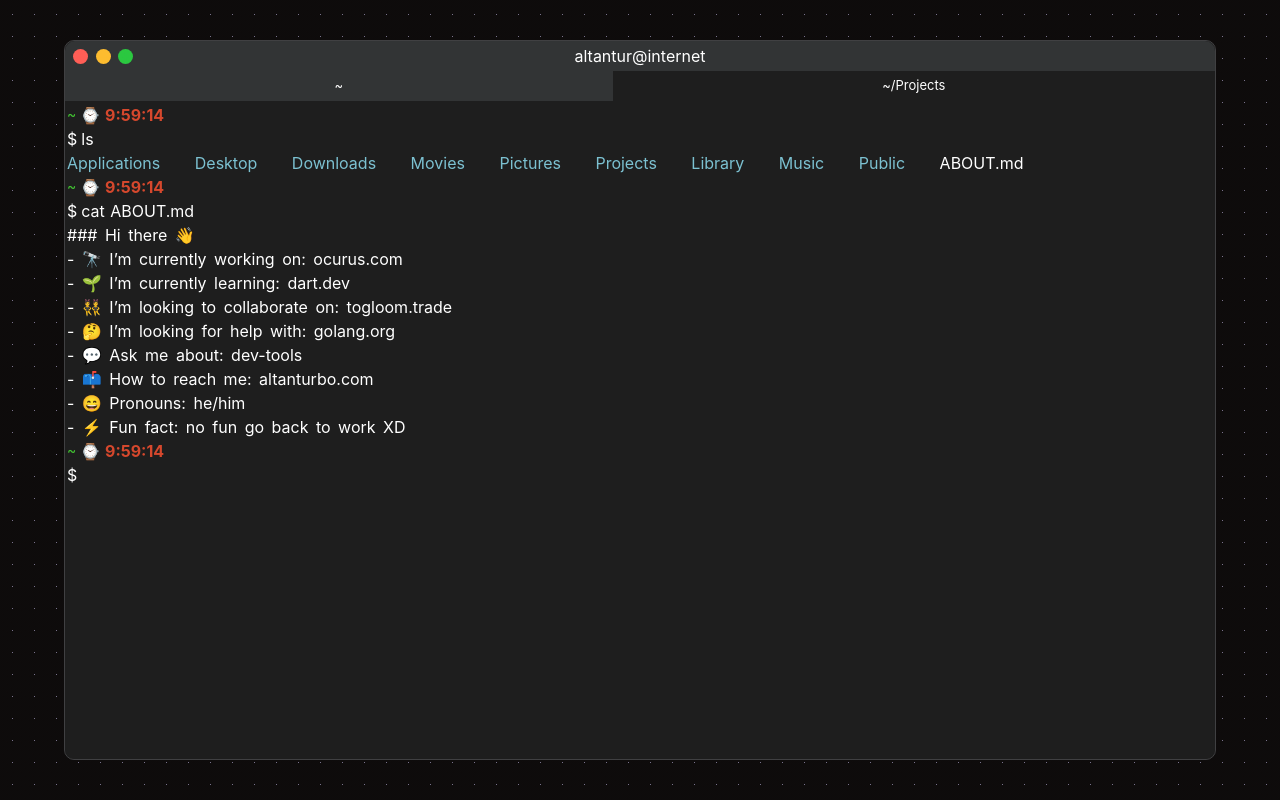
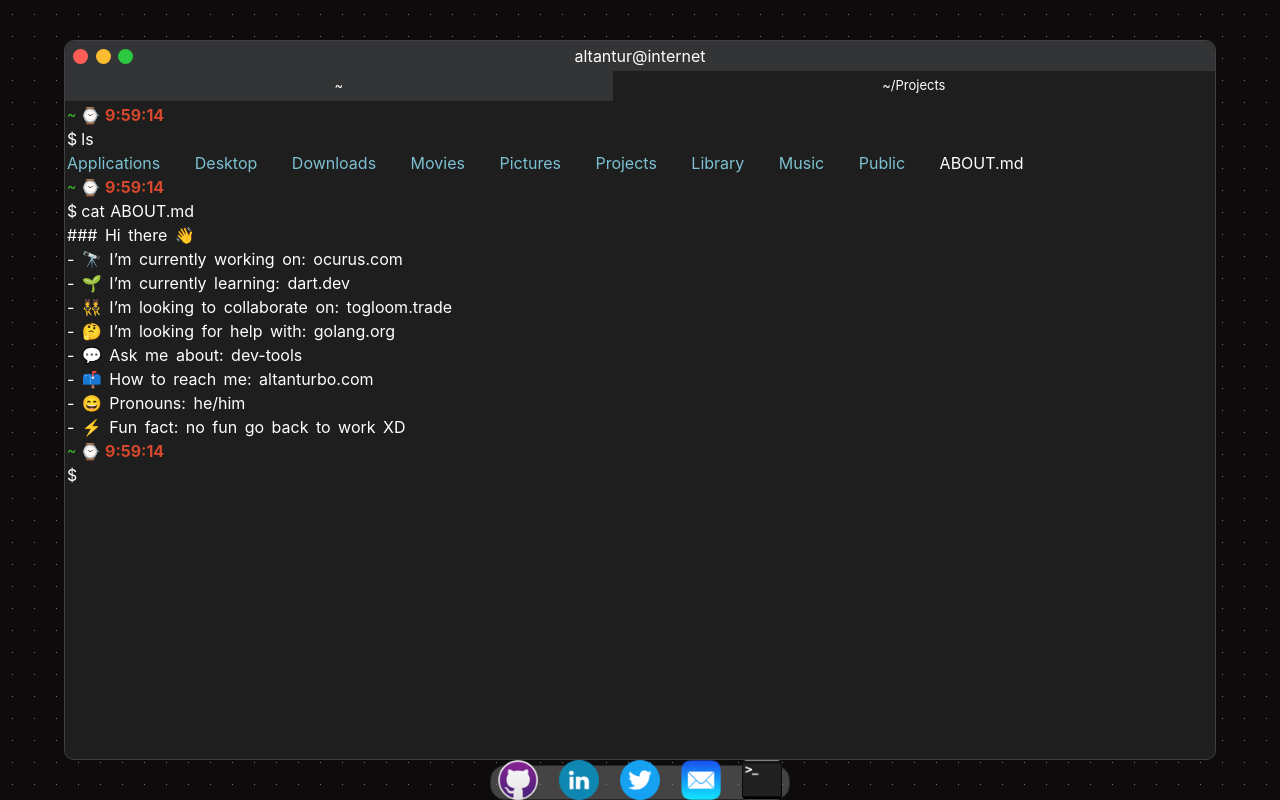
Before and after one commit to Altantur/terminal, a Nuxt app: page / in a window 1280 px wide. Built offline with nearby package versions, Linux system fonts and the light colour scheme.

Commit message:
Placed Dock on  screen

```diff
--- a/pages/index.vue
+++ b/pages/index.vue
@@ -1,11 +1,10 @@
 <template>
   <div class="dot-bg flex justify-center items-center">
     <Terminal />
+    <Dock />
+    <div class="dock-bg" />
   </div>
 </template>
 
 <script>
 </script>
-
-<style>
-</style>
```
